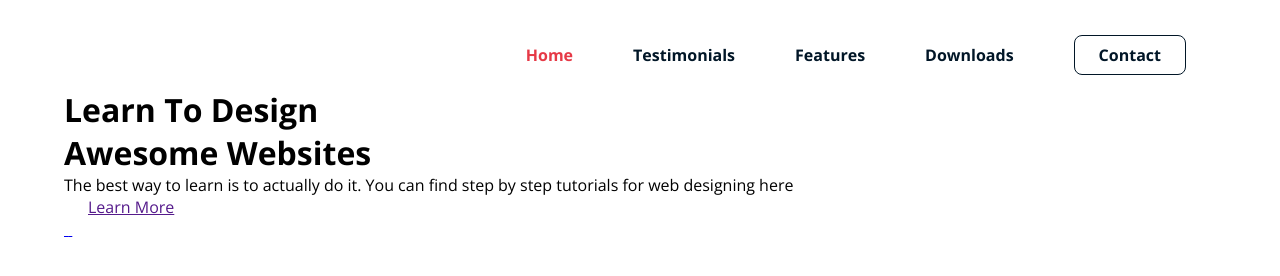
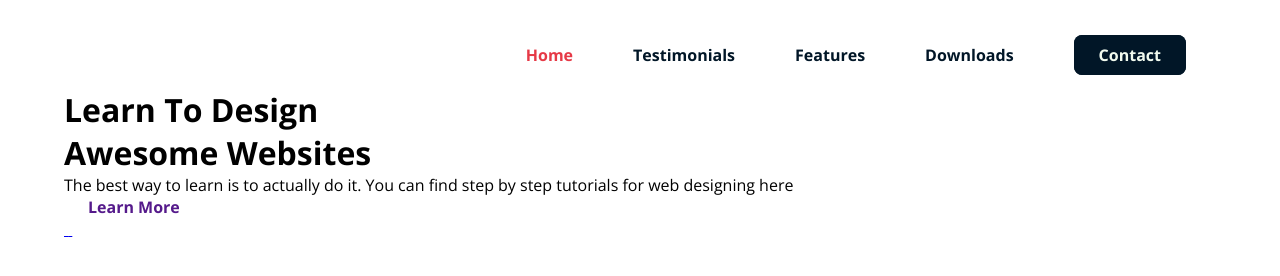
Before and after one commit to josuerushanika/Animatedfile, a website: page index.html in a window 1280 px wide. In both pictures the pointer is over the link "Contact". Drawn offline with nearby package versions, Linux system fonts and the light colour scheme; a web font is replaced by a local one.

Commit message:
Add mouse hover to a.btn.light

```diff
--- a/style.css
+++ b/style.css
@@ -51,8 +51,15 @@ nav ul li a.active {
 a.btn {
   border-radius: 8px;
   padding: 8px 24px;
+  text-decoration: none;
+  font-weight: bold;
 }
 
 a.btn.light {
   border: 1px solid var(--dark-color);
 }
+
+a.btn.light:hover {
+  background: var(--dark-color);
+  color: var(--ligth-color);
+}
```
